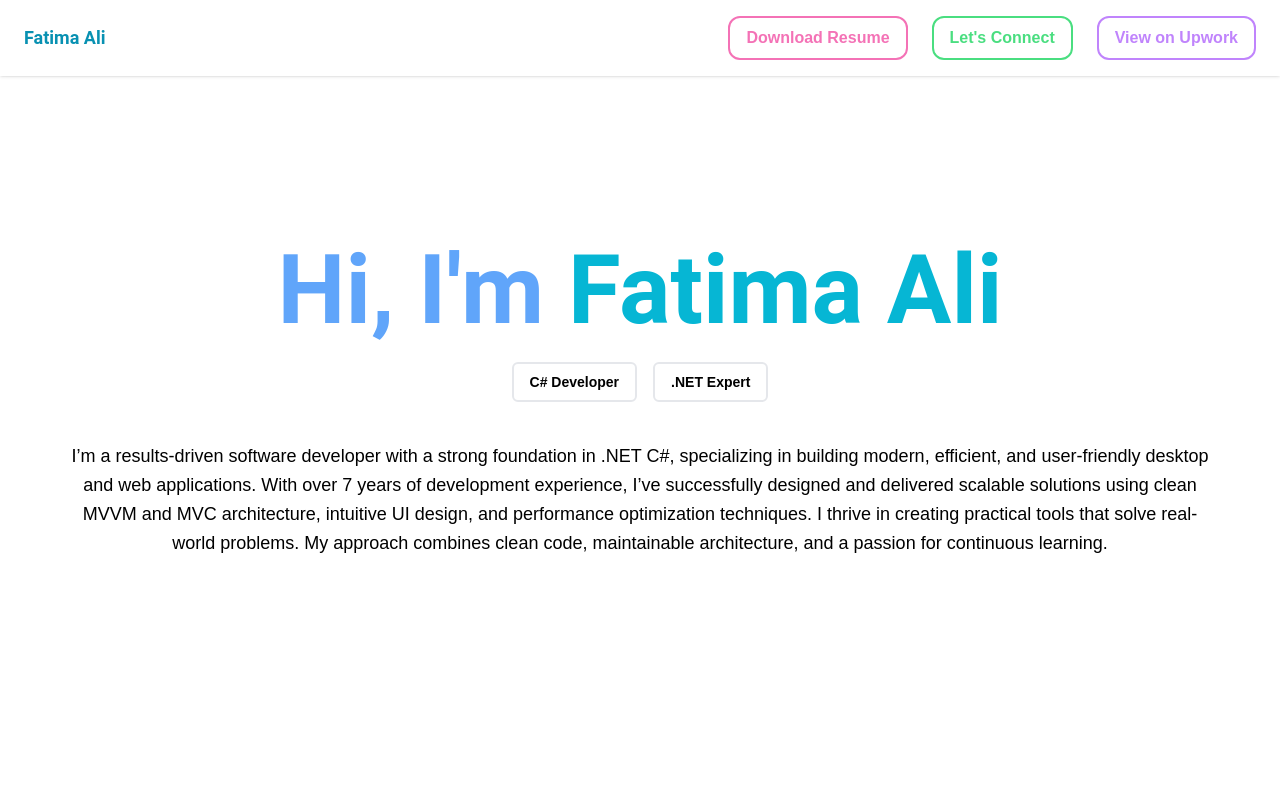
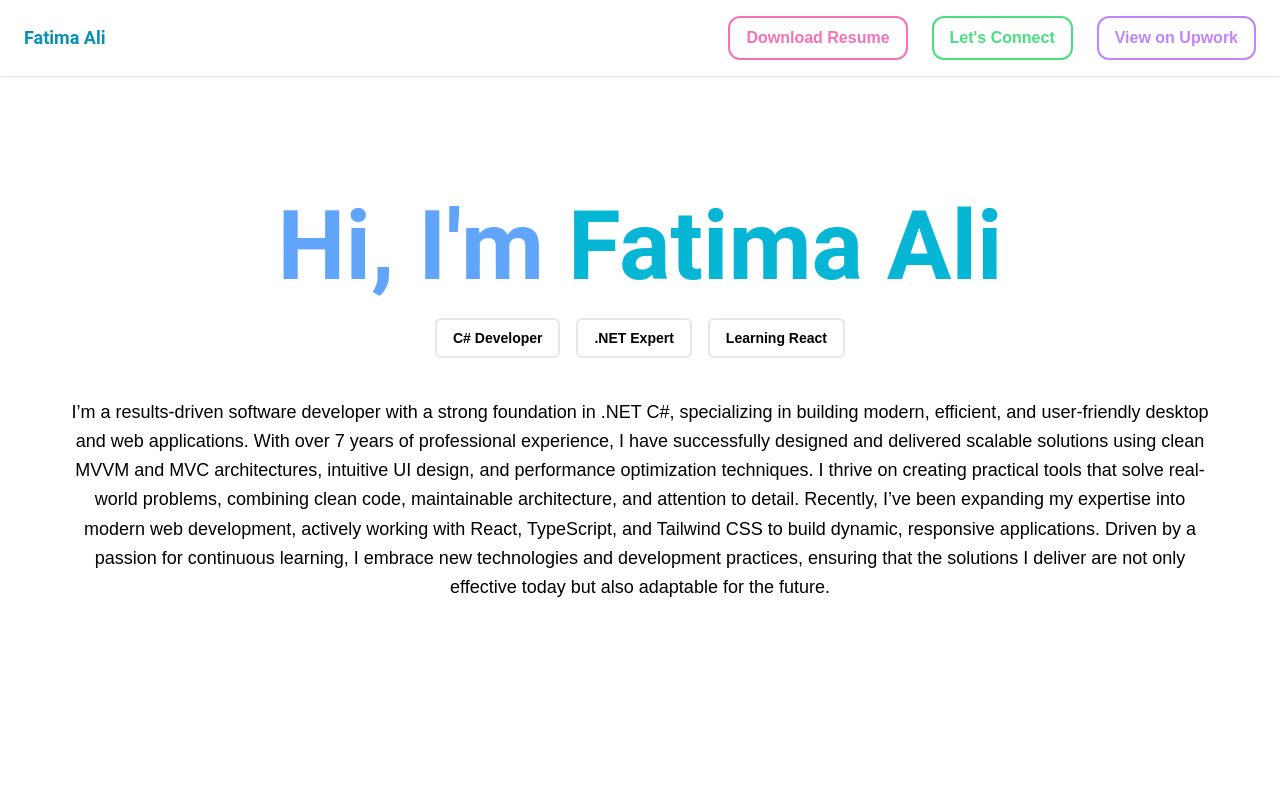
Before and after one commit to fatematahir10/Portfolio, a React (Vite) app: page / in a window 1280 px wide. Shown: the top 800 px of the page. Built offline with nearby package versions, Linux system fonts and the light colour scheme.

Commit message:
Improved hero text

```diff
--- a/src/components/Hero.tsx
+++ b/src/components/Hero.tsx
@@ -12,7 +12,7 @@ const Hero: React.FC = () => {
       </h1>
 
       <div className="flex gap-4 flex-wrap justify-center mb-10">
-        {["C# Developer", ".NET Expert"].map((item) => (
+        {["C# Developer", ".NET Expert", "Learning React"].map((item) => (
           <div key={item} className="border-2 border-black-400 rounded-md px-4 py-2">
             <p className="text-sm font-semibold">{item}</p>
           </div>
@@ -20,7 +20,9 @@ const Hero: React.FC = () => {
       </div>
 
       <p className="text-lg max-w-6xl leading-relaxed">
-      I’m a results-driven software developer with a strong foundation in .NET C#, specializing in building modern, efficient, and user-friendly desktop and web applications. With over 7 years of development experience, I’ve successfully designed and delivered scalable solutions using clean MVVM and MVC architecture, intuitive UI design, and performance optimization techniques. I thrive in creating practical tools that solve real-world problems. My approach combines clean code, maintainable architecture, and a passion for continuous learning.
+      I’m a results-driven software developer with a strong foundation in .NET C#, specializing in building modern, efficient, and user-friendly desktop and web applications. With over 7 years of professional experience, I have successfully designed and delivered scalable solutions using clean MVVM and MVC architectures, intuitive UI design, and performance optimization techniques.
+      I thrive on creating practical tools that solve real-world problems, combining clean code, maintainable architecture, and attention to detail. Recently, I’ve been expanding my expertise into modern web development, actively working with React, TypeScript, and Tailwind CSS to build dynamic, responsive applications.
+      Driven by a passion for continuous learning, I embrace new technologies and development practices, ensuring that the solutions I deliver are not only effective today but also adaptable for the future.
       </p>
     </section>
   );
```
